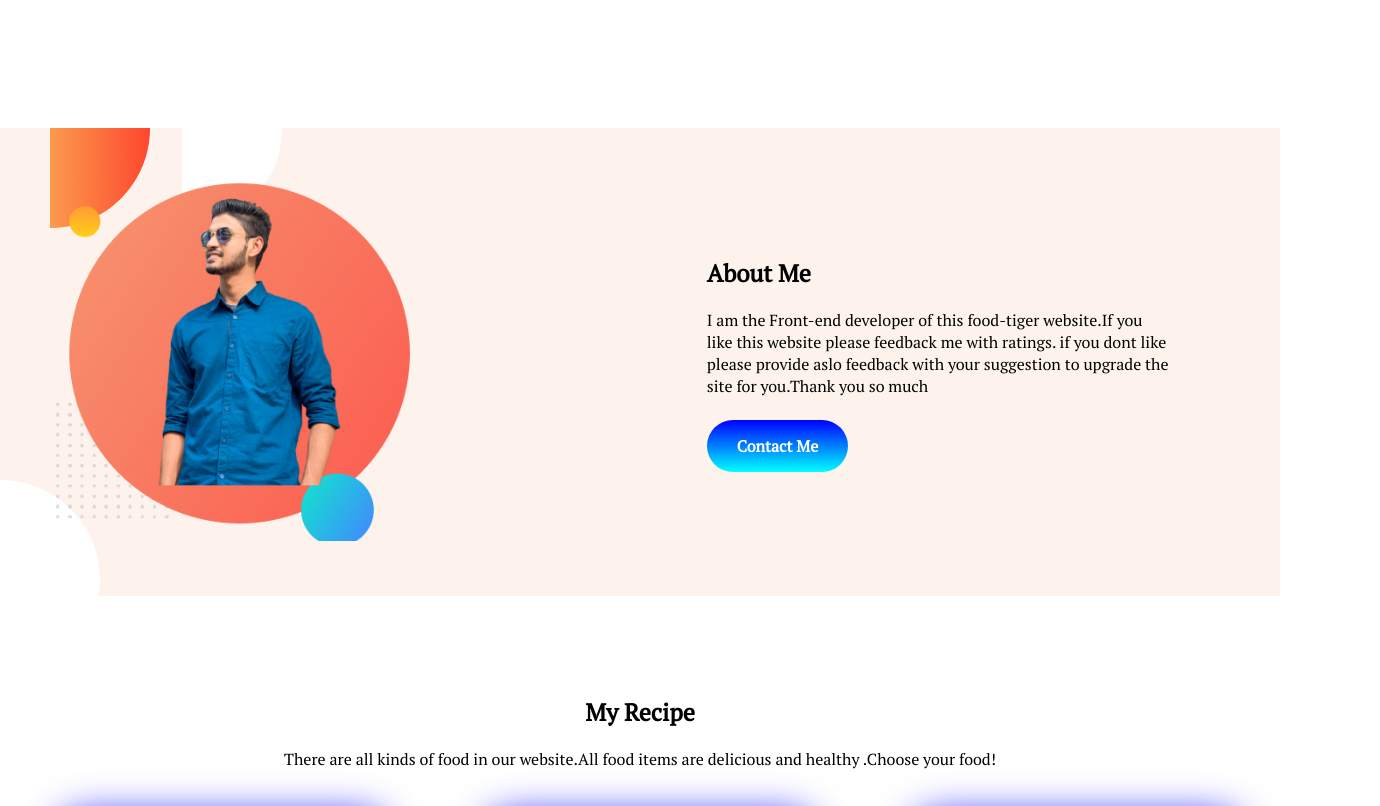
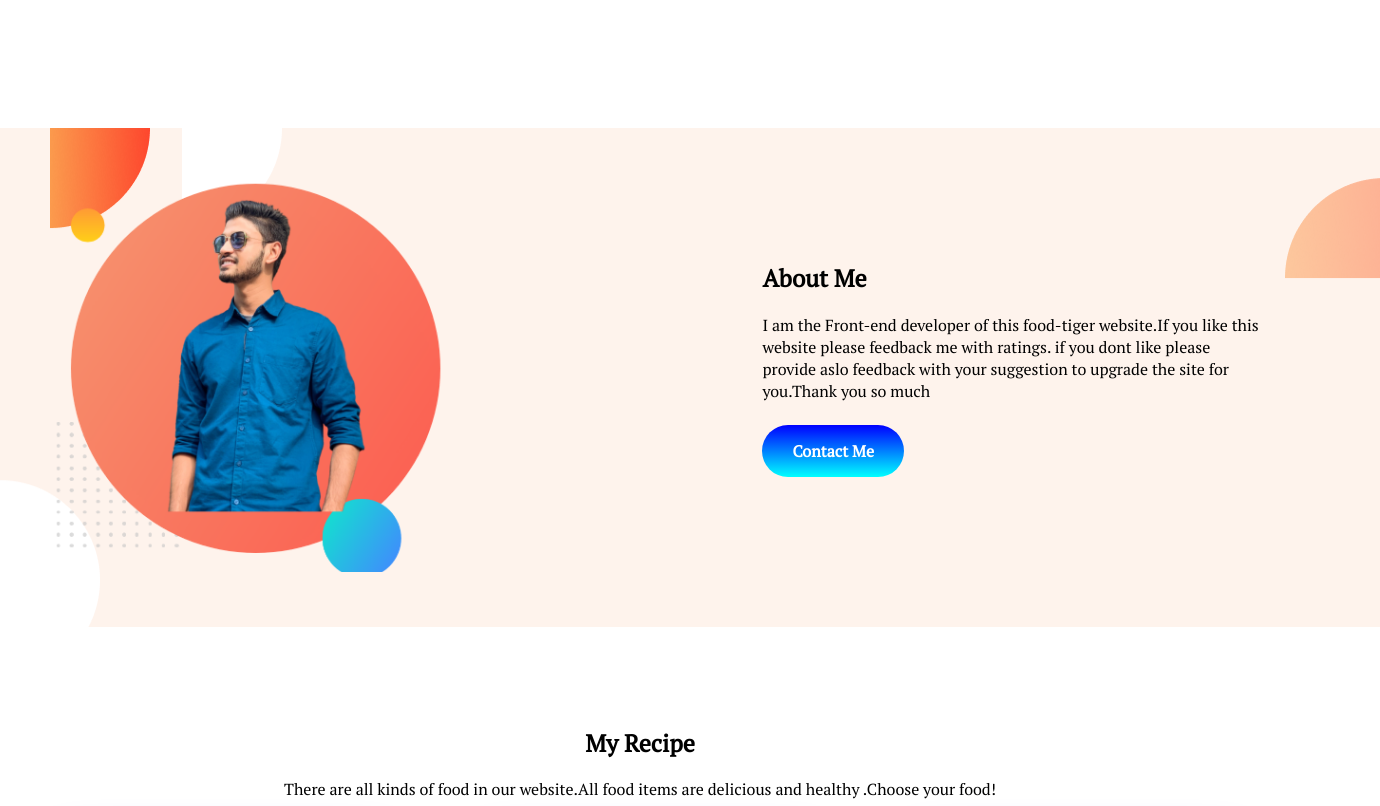
Before and after one commit to rafirahman123/Food-Tiger, a plain HTML site: page index.html in a window 1280 px wide. Shown: the part 700-1506 px from the top of the page, 1380 px wide, since content can reach past the window. Drawn offline with Linux system fonts and the light colour scheme.

Commit message:
Middle picture edit

```diff
--- a/style.css
+++ b/style.css
@@ -54,8 +54,9 @@ h1{
 }
 
 .middleback{
-    background-image: url(img/7.png);
+    background-image: url(img/middle.png);
     background-repeat: no-repeat;
+    width: 100%;
 
 }
 
```
Also changed, not shown: img/middle.png (renamed from img/7.png).
